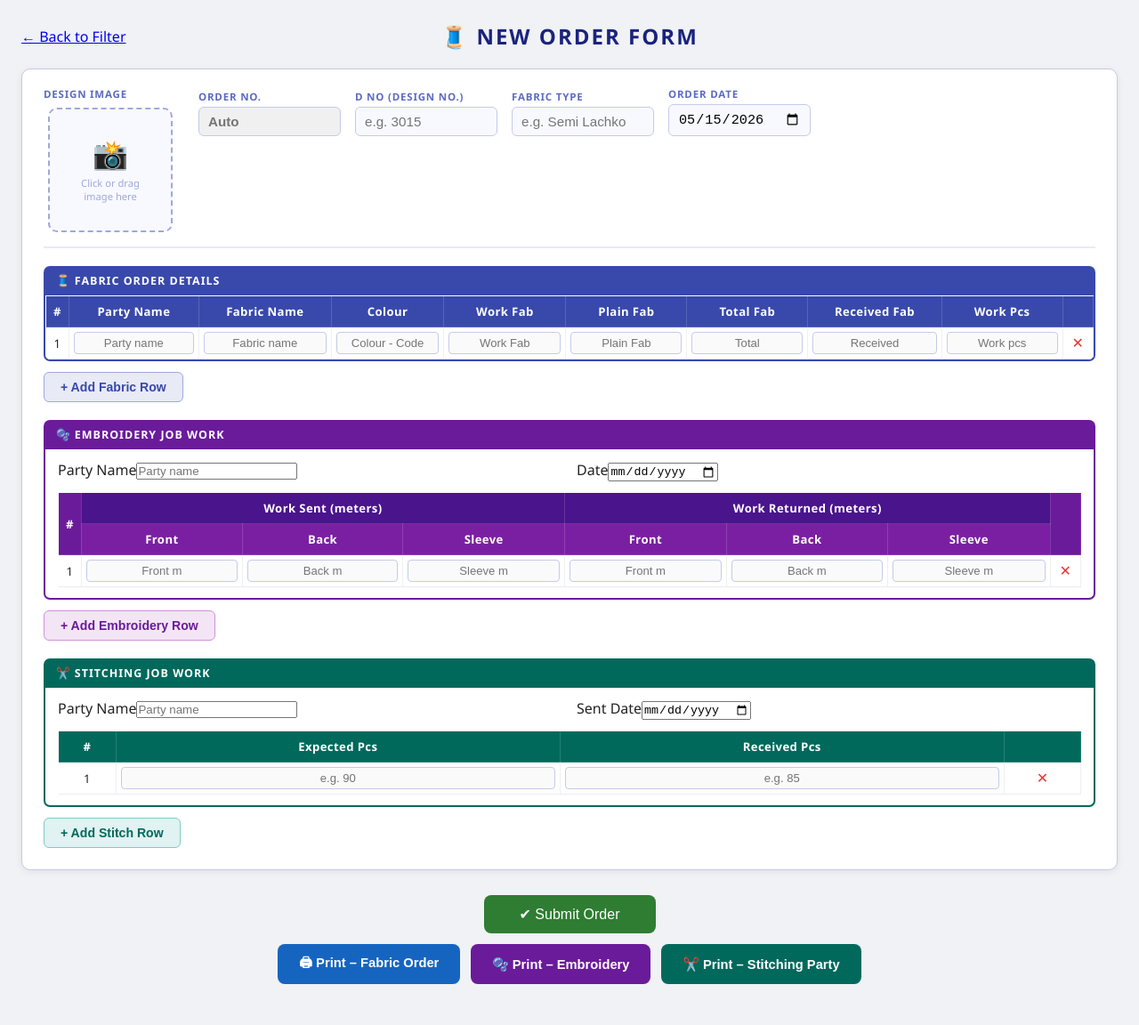
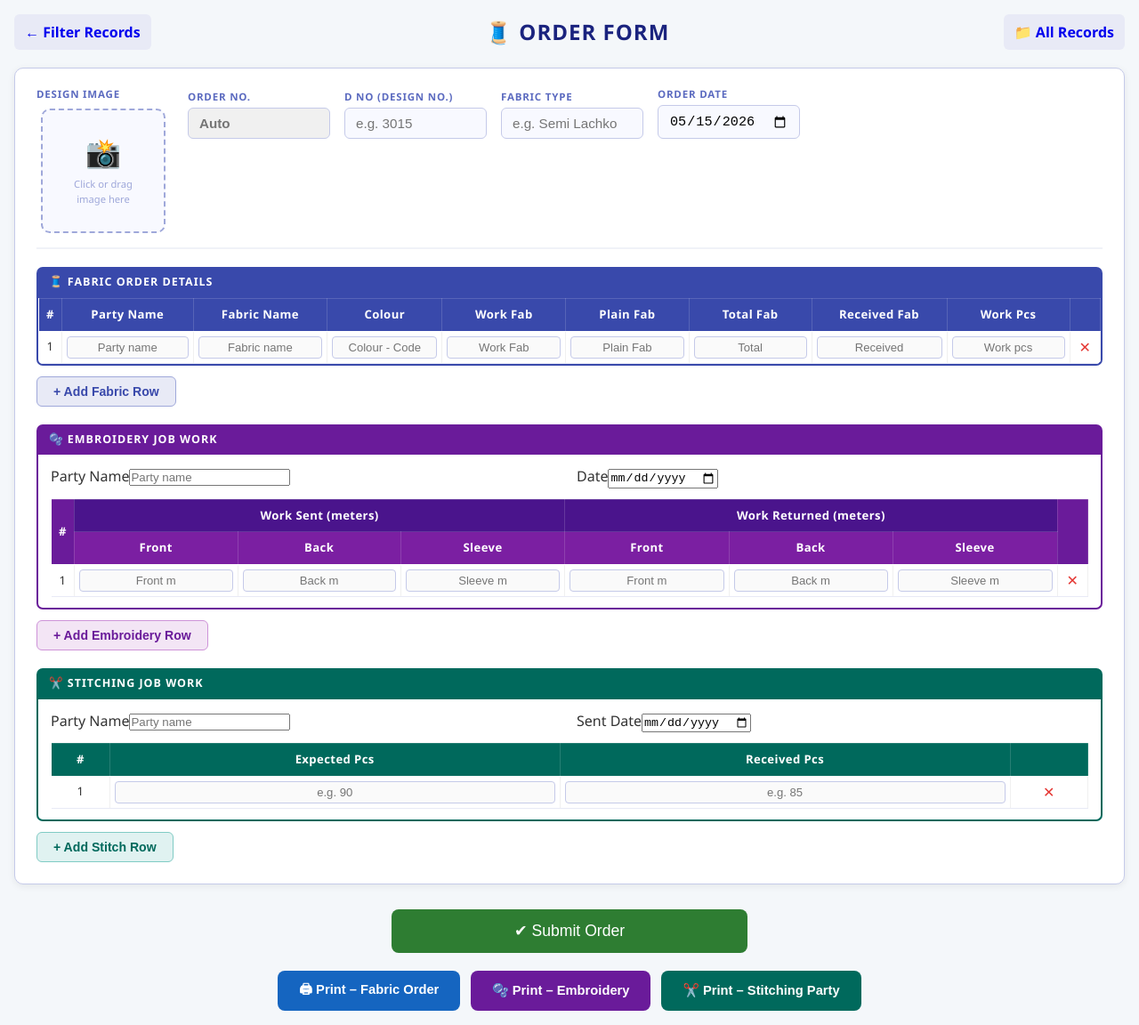
Before and after one commit to shivam-borda/orderbook1111, a website: page public/index.html in a window 1280 px wide. Shown: the whole page at 89% size. Before the commit the page ends 1130 px from the top, so only its background shows below. Drawn offline with Linux system fonts and the light colour scheme; sample sign-in values are in the browser's storage.

Commit message:
responsive

```diff
--- a/public/index.html
+++ b/public/index.html
@@ -20,11 +20,14 @@
     <div class="loader-text">Loading...</div>
   </div>
 
-  <div
-    style="display:flex;justify-content:space-between;align-items:center;margin-bottom:20px;flex-wrap:wrap;gap:10px;">
-    <a href="records.html" class="back-link" style="flex:1;">&larr; Back to Filter</a>
-    <h1 id="page-title" style="margin-bottom:0;text-align:center;flex:2;">&#x1F9F5; New Order Form</h1>
-    <div style="flex:1;"></div>
+  <div style="display:flex;justify-content:space-between;align-items:center;margin-bottom:20px;flex-wrap:wrap;gap:10px;">
+    <a href="records.html" class="back-link" style="padding: 8px 12px; background: #e8eaf6; border-radius: 6px; text-decoration: none; font-weight: 600;">&larr; Filter Records</a>
+    <div style="flex-grow: 1; text-align: center;">
+      <h1 id="page-title" style="margin: 0;">&#x1F9F5; Order Form</h1>
+    </div>
+    <div style="display: flex; gap: 8px;">
+       <a href="allrecords.html" class="back-link" style="padding: 8px 12px; background: #e8eaf6; border-radius: 6px; text-decoration: none; font-weight: 600;">&#x1F4C1; All Records</a>
+    </div>
   </div>
 
   <!-- Search / List modal (kept for edit functionality) -->
--- a/public/styles.css
+++ b/public/styles.css
@@ -4,10 +4,17 @@
 * { box-sizing: border-box; margin: 0; padding: 0; }
 
 body {
-  font-family: 'Segoe UI', Arial, sans-serif;
-  background: #f0f2f5;
-  color: #222;
-  padding: 24px;
+  font-family: 'Segoe UI', Roboto, Helvetica, Arial, sans-serif;
+  background: #f4f7fa;
+  color: #333;
+  padding: 16px;
+  line-height: 1.5;
+}
+
+@media (max-width: 600px) {
+  body {
+    padding: 10px;
+  }
 }
 
 /* ═══════════════════════════════════════════
@@ -49,10 +56,16 @@ body {
 h1 {
   text-align: center;
   font-size: 1.5rem;
-  letter-spacing: 2px;
+  letter-spacing: 1px;
   text-transform: uppercase;
   color: #1a237e;
-  margin-bottom: 28px;
+  margin-bottom: 24px;
+}
+
+@media (max-width: 600px) {
+  h1 {
+    font-size: 1.25rem;
+  }
 }
 
 /* ═══════════════════════════════════════════
@@ -122,6 +135,14 @@ h1 {
   max-width: 900px;
   box-shadow: 0 8px 32px rgba(0,0,0,0.18);
   overflow: hidden;
+  display: flex;
+  flex-direction: column;
+}
+
+@media (max-width: 600px) {
+  .modal {
+    max-height: 95vh;
+  }
 }
 
 .modal-header {
@@ -154,11 +175,13 @@ h1 {
 }
 
 .record-card-header {
-  background: #e8eaf6;
-  padding: 10px 16px;
-  display: flex; align-items: center;
+  background: #f8f9ff;
+  padding: 12px 16px;
+  display: flex;
+  align-items: center;
   justify-content: space-between;
-  gap: 8px;
+  gap: 12px;
+  flex-wrap: wrap;
 }
 .record-card-header .meta { font-size: 0.82rem; color: #555; }
 .record-card-header strong { font-size: 1rem; color: #1a237e; }
@@ -231,12 +254,20 @@ h1 {
 
 .design-top {
   display: flex;
-  gap: 24px;
+  gap: 20px;
   align-items: flex-start;
   margin-bottom: 20px;
   padding-bottom: 16px;
-  border-bottom: 2px solid #e8eaf6;
+  border-bottom: 2px solid #f0f2f8;
   flex-wrap: wrap;
+}
+
+@media (max-width: 600px) {
+  .design-top {
+    flex-direction: column;
+    align-items: center;
+    text-align: center;
+  }
 }
 
 /* ── Image upload ── */
@@ -302,9 +333,18 @@ h1 {
   text-transform: uppercase; letter-spacing: 0.8px; color: #5c6bc0;
 }
 .design-fields input {
-  padding: 7px 10px;
-  border: 1px solid #c5cae9; border-radius: 6px;
-  font-size: 0.95rem; width: 160px; background: #f8f9ff;
+  padding: 8px 12px;
+  border: 1px solid #c5cae9;
+  border-radius: 6px;
+  font-size: 0.95rem;
+  width: 100%;
+  background: #f8f9ff;
+}
+
+@media (min-width: 600px) {
+  .design-fields input {
+    width: 160px;
+  }
 }
 .design-fields input:focus { outline: none; border-color: #5c6bc0; background: #fff; }
 
@@ -409,12 +449,22 @@ tbody td.stitch-cell input[type="text"]:focus { border-color: #00796b; }
 .btn-add-design:hover { background: #283593; }
 
 .btn-submit {
-  display: block; margin: 0 auto;
-  background: #2e7d32; color: #fff;
-  padding: 12px 40px; font-size: 1rem;
-  border-radius: 8px; border: none; cursor: pointer;
+  display: block;
+  margin: 20px auto;
+  background: #2e7d32;
+  color: #fff;
+  padding: 14px 40px;
+  font-size: 1.1rem;
+  border-radius: 8px;
+  border: none;
+  cursor: pointer;
+  width: 100%;
+  max-width: 400px;
 }
-.btn-submit:hover { background: #1b5e20; }
+
+.btn-submit:hover {
+  background: #1b5e20;
+}
 
 .btn-cancel-edit {
   display: none;
```
Also changed, not shown: public/allrecords.html (+7 -9 lines), public/records.html (+6 -7 lines).
